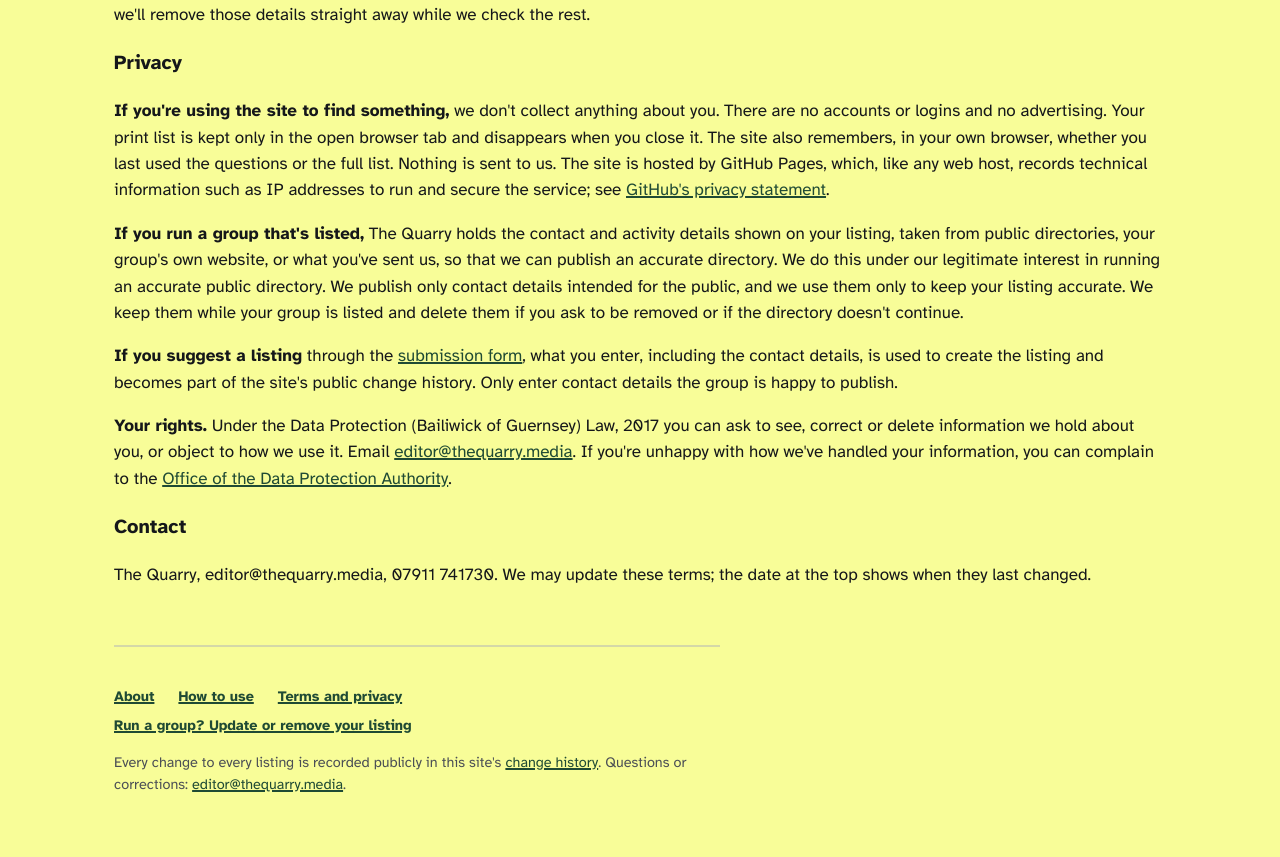
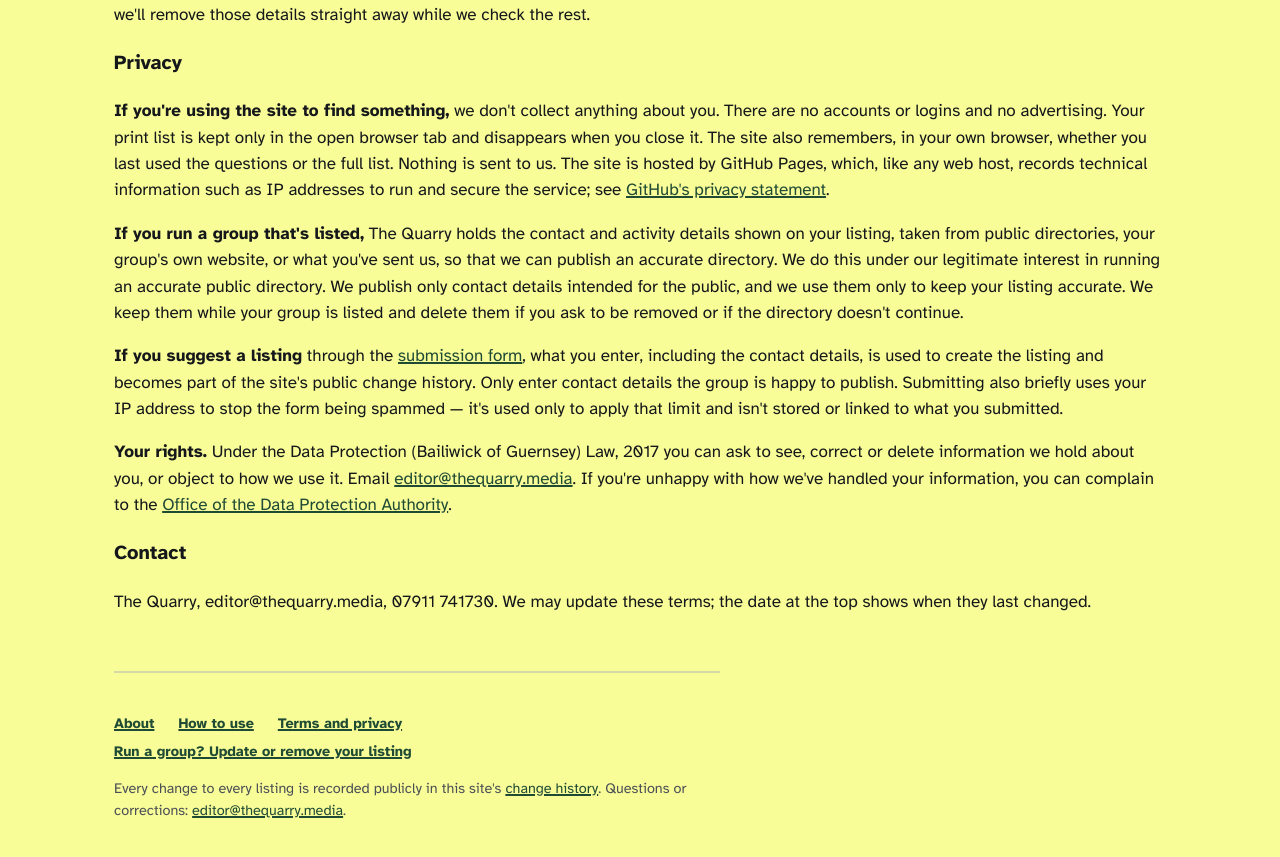
Before and after one commit to active-seniors/active-seniors.github.io, a Jekyll site: the page built from terms.md, in a window 1280 px wide and 900 px high, scrolled down 1373 px. Shown: the top 857 px of the window. Built offline with Jekyll 4.4.1, drawn with Linux system fonts in a browser that asks for light colours; some of the changed text lies outside the part shown.

Commit message:
Disclose the submission form's use of IP for rate-limiting
worker.js reads CF-Connecting-IP and uses it as a rate-limit key to
stop the submission form being spammed — real, deliberate processing
of a visitor's IP, just not previously mentioned on the Terms page.
The rest of that section is already precise and itemised by exactly
this kind of scenario, so this was an honest gap, not a judgment
call. Confirmed this is the only place Cloudflare sees any traffic
at all — the main site is served directly by GitHub, not proxied
through Cloudflare.

Co-Authored-By: Claude Sonnet 5 <noreply@anthropic.com>

```diff
--- a/terms.md
+++ b/terms.md
@@ -8,7 +8,7 @@ description: How to use Join In Guernsey, how to correct or remove a listing, an
 
 <h2>Terms and privacy</h2>
 
-<p class="meta">Last updated 20 October 2026.</p>
+<p class="meta">Last updated 22 October 2026.</p>
 
 <p>Join In Guernsey is run by The Quarry. By using the site you agree to these terms. They're written to be read, so please do.</p>
 
@@ -46,7 +46,7 @@ description: How to use Join In Guernsey, how to correct or remove a listing, an
 
 <p><strong>If you run a group that's listed,</strong> The Quarry holds the contact and activity details shown on your listing, taken from public directories, your group's own website, or what you've sent us, so that we can publish an accurate directory. We do this under our legitimate interest in running an accurate public directory. We publish only contact details intended for the public, and we use them only to keep your listing accurate. We keep them while your group is listed and delete them if you ask to be removed or if the directory doesn't continue.</p>
 
-<p><strong>If you suggest a listing</strong> through the <a href="{{ '/submit/' | relative_url }}">submission form</a>, what you enter, including the contact details, is used to create the listing and becomes part of the site's public change history. Only enter contact details the group is happy to publish.</p>
+<p><strong>If you suggest a listing</strong> through the <a href="{{ '/submit/' | relative_url }}">submission form</a>, what you enter, including the contact details, is used to create the listing and becomes part of the site's public change history. Only enter contact details the group is happy to publish. Submitting also briefly uses your IP address to stop the form being spammed — it's used only to apply that limit and isn't stored or linked to what you submitted.</p>
 
 <p><strong>Your rights.</strong> Under the Data Protection (Bailiwick of Guernsey) Law, 2017 you can ask to see, correct or delete information we hold about you, or object to how we use it. Email <a href="mailto:editor@thequarry.media">editor@thequarry.media</a>. If you're unhappy with how we've handled your information, you can complain to the <a href="https://www.odpa.gg">Office of the Data Protection Authority</a>.</p>
 
```
